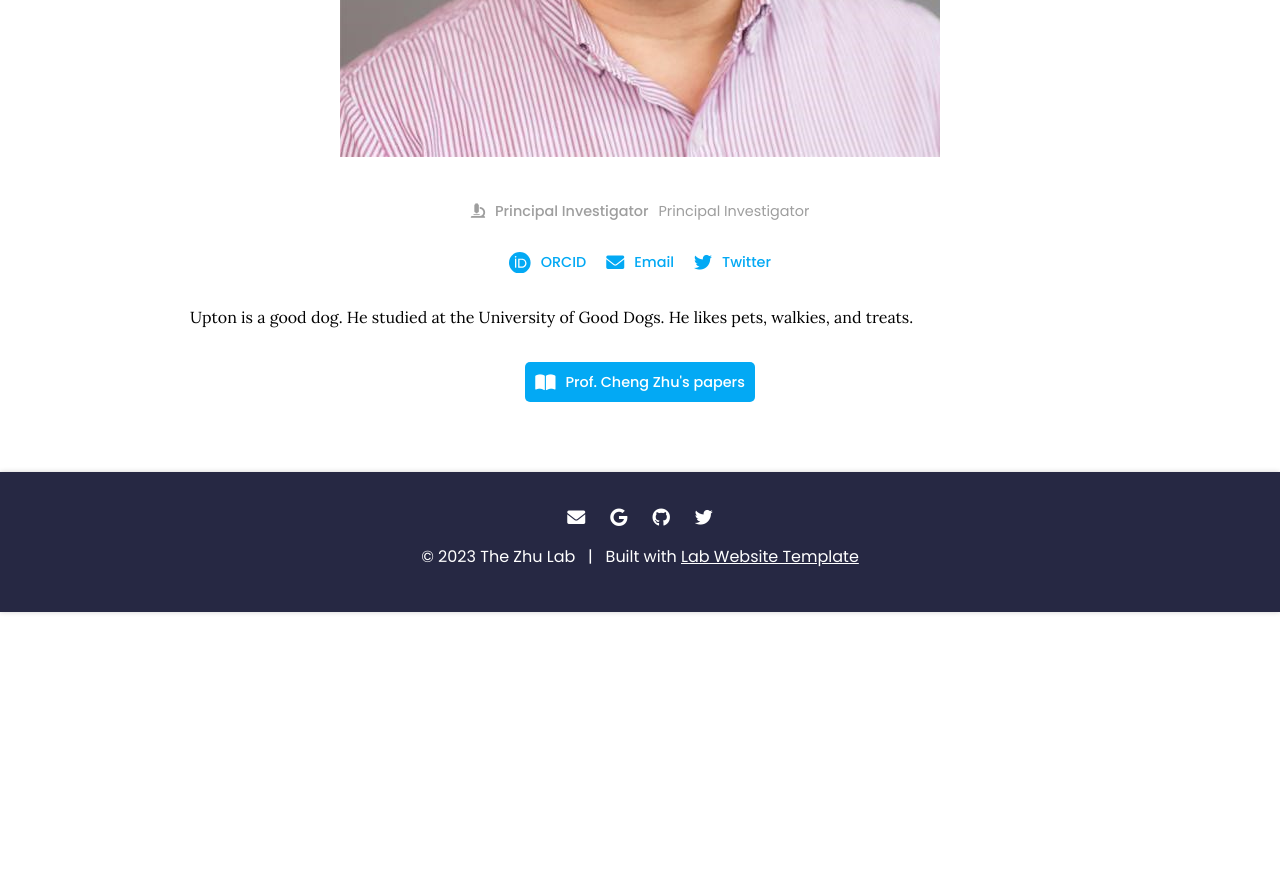
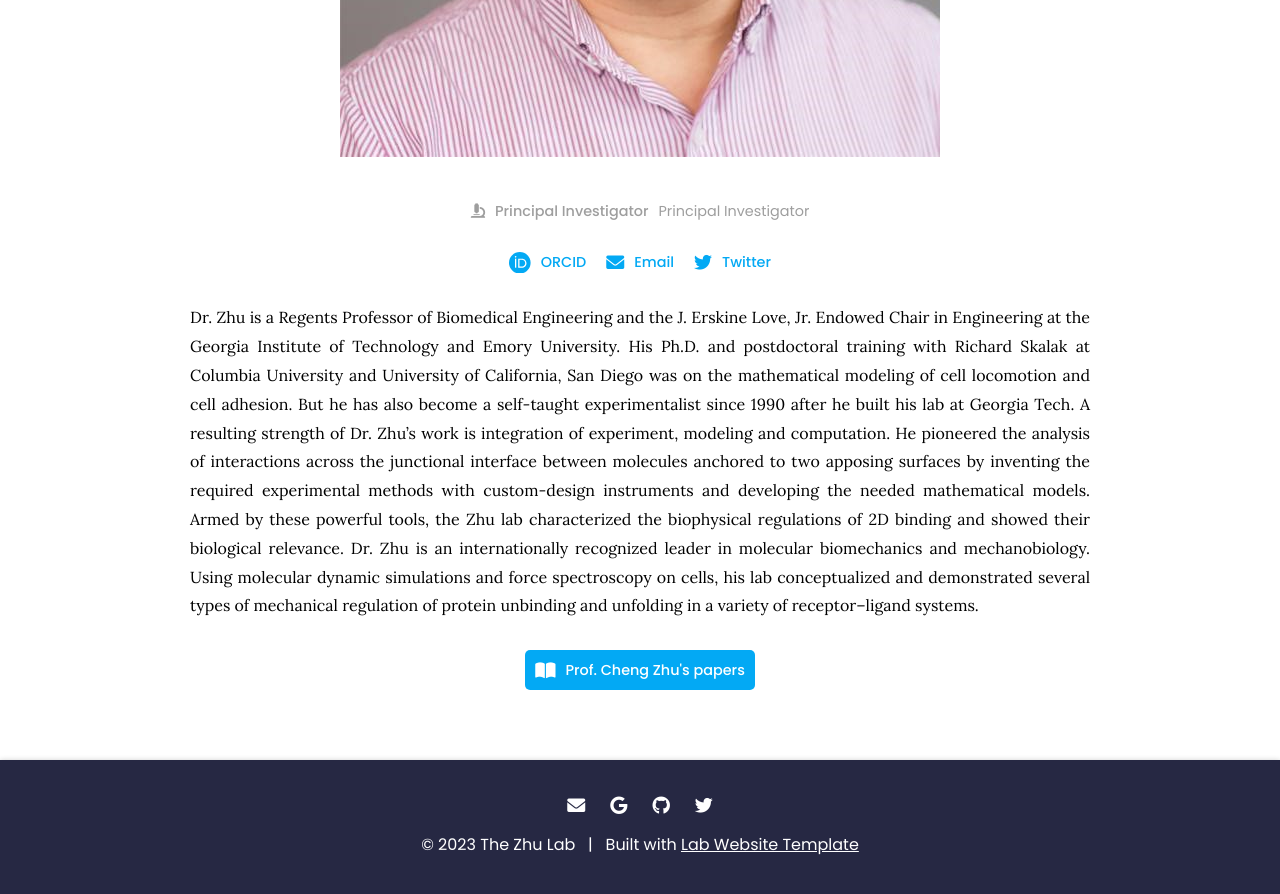
Before and after one commit to theZhuLab/zhu_lab_website, a Jekyll site: the page built from _members/cheng-zhu.md, in a window 1280 px wide and 900 px high, scrolled down 745 px. Shown: the top 894 px of the window. Built offline with Jekyll 4.4.1, drawn with Linux system fonts in a browser that asks for light colours; before the commit the page ends 1357 px from its top, so only the background shows below that.

Commit message:
Update cheng-zhu.md

```diff
--- a/_members/cheng-zhu.md
+++ b/_members/cheng-zhu.md
@@ -9,6 +9,9 @@ links:
   twitter: uptonogoode
 ---
 
-Upton is a good dog.
-He studied at the University of Good Dogs.
-He likes pets, walkies, and treats.
+Dr. Zhu is a Regents Professor of Biomedical Engineering and the J. Erskine Love, Jr. Endowed Chair in
+Engineering at the Georgia Institute of Technology and Emory University. His Ph.D. and postdoctoral training
+with Richard Skalak at Columbia University and University of California, San Diego was on the mathematical
+modeling of cell locomotion and cell adhesion. But he has also become a self-taught experimentalist since
+1990 after he built his lab at Georgia Tech. A resulting strength of Dr. Zhu’s work is integration of experiment,
+modeling and computation. He pioneered the analysis of interactions across the junctional interface between molecules anchored to two apposing surfaces by inventing the required experimental methods with custom-design instruments and developing the needed mathematical models. Armed by these powerful tools, the Zhu lab characterized the biophysical regulations of 2D binding and showed their biological relevance. Dr. Zhu is an internationally recognized leader in molecular biomechanics and mechanobiology. Using molecular dynamic simulations and force spectroscopy on cells, his lab conceptualized and demonstrated several types of mechanical regulation of protein unbinding and unfolding in a variety of receptor–ligand systems.
```
